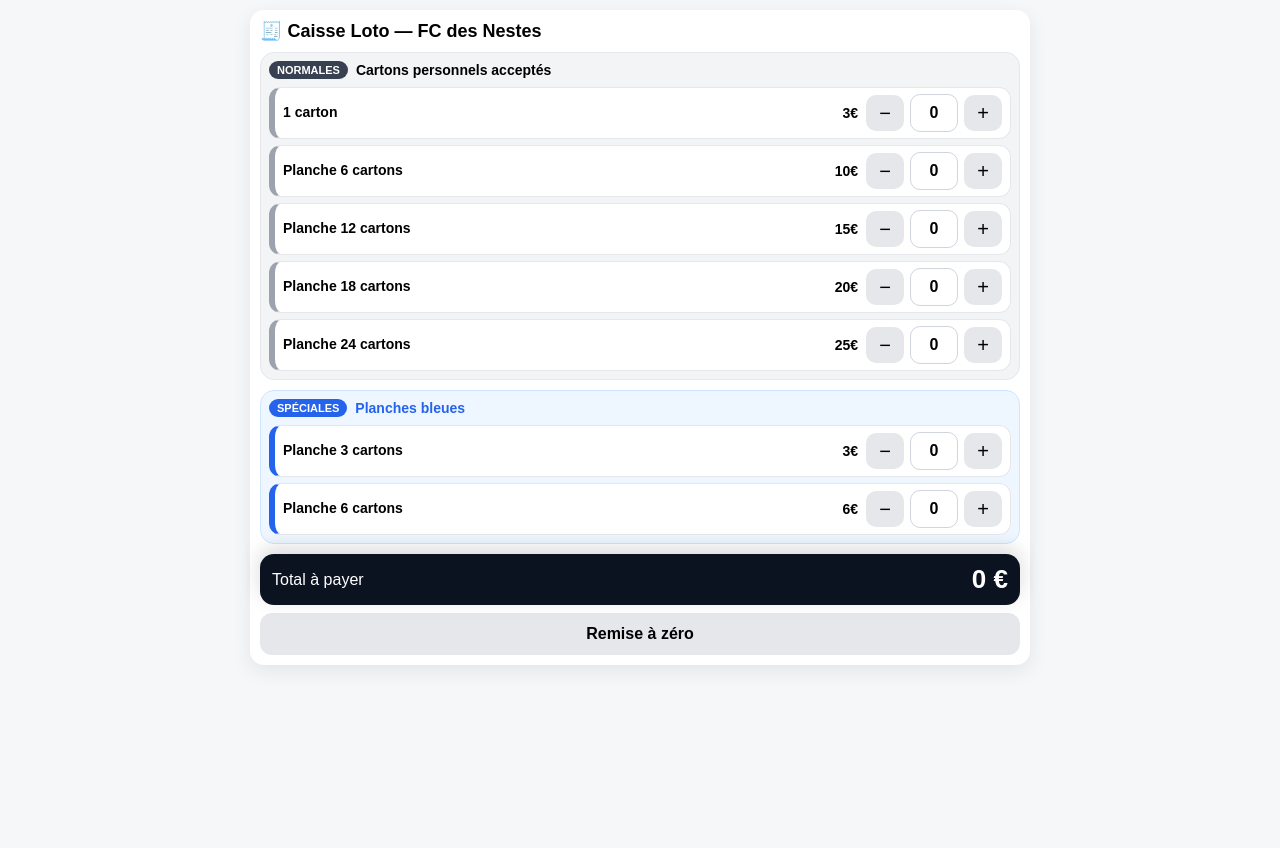
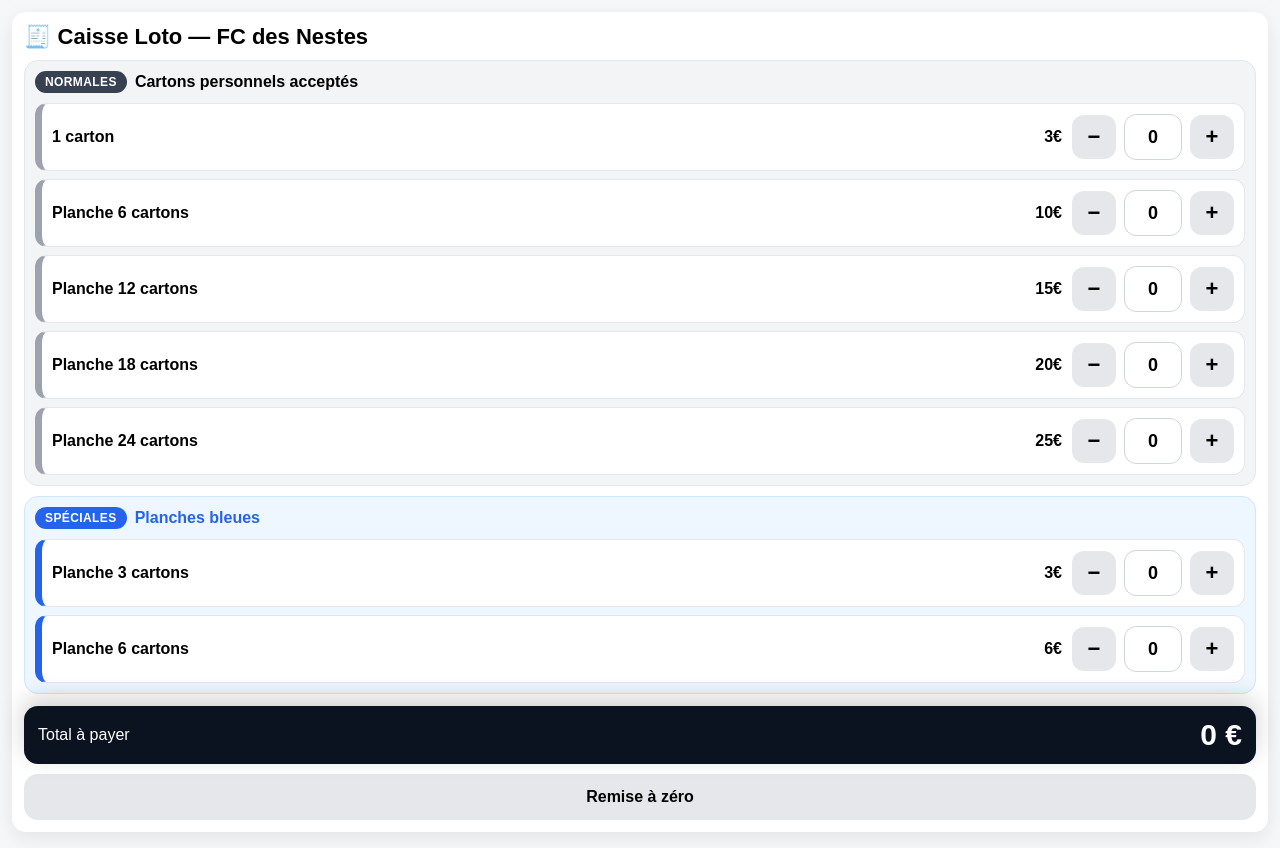
Before and after one commit to pierrechaneau-web/caisse-loto, a plain HTML site: page index.html in a window 1280 px wide. Before the commit the page ends 800 px from the top, so only its background shows below. Drawn offline with Linux system fonts and the light colour scheme.

Commit message:
index.html

```diff
--- a/index.html
+++ b/index.html
@@ -2,77 +2,227 @@
 <html lang="fr">
 <head>
   <meta charset="utf-8" />
-  <meta name="viewport" content="width=device-width, initial-scale=1" />
-  <title>Caisse Loto - FC des Nestes</title>
+  <!-- iPhone : empêche le zoom au double-tap -->
+  <meta name="viewport" content="width=device-width, initial-scale=1, maximum-scale=1, user-scalable=no, viewport-fit=cover" />
+  <title>Caisse Loto — FC des Nestes</title>
+
   <style>
-    body{font-family:Arial,Helvetica,sans-serif;margin:10px;background:#f6f7f9}
-    .card{background:#fff;border-radius:14px;padding:10px;box-shadow:0 6px 20px rgba(0,0,0,.08);max-width:760px;margin:auto}
-    h1{margin:0 0 6px;font-size:18px}
+    html { -webkit-text-size-adjust: 100%; }
+    html, body { width: 100%; height: 100%; }
 
-    /* Sections */
-    .section{border-radius:14px;padding:8px;margin-top:10px}
-    .section h3{margin:0 0 8px;font-size:14px;display:flex;align-items:center;gap:8px}
-    .badge{font-size:11px;font-weight:800;padding:3px 8px;border-radius:999px}
+    :root{
+      --bg: #f6f7f9;
+      --card: #ffffff;
+      --border: #e5e7eb;
 
-    /* Normales : neutre */
-    .norm{background:#f3f4f6;border:1px solid #e5e7eb}
-    .norm .badge{background:#374151;color:#fff}
+      --neutral: #9ca3af;     /* gris */
+      --neutralBg: #f3f4f6;
 
-    /* Spéciales : bleu (planches bleues) */
-    .spec{background:#eef6ff;border:1px solid #cfe6ff}
-    .spec .badge{background:#2563eb;color:#fff}
-    .spec h3{color:#2563eb}
+      --blue: #2563eb;        /* bleu */
+      --blueBg: #eef6ff;
 
-    .list{display:flex;flex-direction:column;gap:6px}
+      --dark: #0b1220;
 
-    /* Lignes compactes */
-    .item{
-      display:flex;align-items:center;gap:8px;
-      border-radius:12px;padding:6px 8px;
-      border:1px solid #e5e7eb;background:#fff;
-    }
-    .item.normRow{border-left:6px solid #9ca3af}   /* gris */
-    .item.specRow{border-left:6px solid #2563eb}   /* bleu */
+      --btn: 44px;            /* boutons +/− */
+      --valW: 56px;
+      --rowPadY: 10px;
+      --rowPadX: 10px;
+      --radius: 14px;
 
-    .label{flex:1;min-width:0}
-    .label b{display:block;font-size:14px;line-height:1.1}
-    .price{font-weight:900;white-space:nowrap;font-size:14px}
-
-    /* boutons compacts */
-    .qty{display:flex;align-items:center;gap:6px}
-    .btn{
-      width:38px;height:36px;border:0;border-radius:10px;
-      background:#e5e7eb;font-size:20px;cursor:pointer;line-height:1;
-    }
-    .val{
-      width:46px;height:36px;border:1px solid #d0d5dd;border-radius:10px;
-      display:flex;align-items:center;justify-content:center;
-      font-size:16px;font-weight:900;background:#fff;
+      --h1: 22px;
+      --h3: 16px;
+      --label: 16px;
+      --price: 16px;
+      --total: 30px;
     }
 
-    /* Total sticky */
+    @media (max-width: 380px){
+      :root{
+        --h1: 20px;
+        --label: 15px;
+        --price: 15px;
+        --total: 28px;
+        --btn: 42px;
+        --valW: 52px;
+      }
+    }
+
+    body{
+      margin:0;
+      background: var(--bg);
+      font-family: Arial, Helvetica, sans-serif;
+    }
+
+    /* évite sur iOS la surbrillance + certains comportements */
+    * { -webkit-tap-highlight-color: transparent; }
+
+    .wrap{
+      padding: 12px;
+      padding-bottom: 16px;
+      min-height: 100%;
+      box-sizing: border-box;
+    }
+
+    .card{
+      width: 100%;
+      max-width: none;
+      margin: 0;
+      background: var(--card);
+      border-radius: var(--radius);
+      box-shadow: 0 6px 20px rgba(0,0,0,.08);
+      padding: 12px;
+      box-sizing: border-box;
+    }
+
+    h1{
+      margin: 0 0 10px 0;
+      font-size: var(--h1);
+      line-height: 1.2;
+    }
+
+    .section{
+      border-radius: var(--radius);
+      padding: 10px;
+      margin-top: 10px;
+      border: 1px solid var(--border);
+    }
+
+    .section h3{
+      margin: 0 0 10px 0;
+      font-size: var(--h3);
+      display: flex;
+      align-items: center;
+      gap: 8px;
+    }
+
+    .badge{
+      font-size: 12px;
+      font-weight: 900;
+      padding: 4px 10px;
+      border-radius: 999px;
+      letter-spacing: .4px;
+      color: #fff;
+      white-space: nowrap;
+    }
+
+    .norm{ background: var(--neutralBg); }
+    .norm .badge{ background:#374151; }
+
+    .spec{ background: var(--blueBg); border-color:#cfe6ff; }
+    .spec .badge{ background: var(--blue); }
+    .spec h3{ color: var(--blue); }
+
+    .list{
+      display: flex;
+      flex-direction: column;
+      gap: 8px;
+    }
+
+    .item{
+      display:flex;
+      align-items:center;
+      gap: 10px;
+      background:#fff;
+      border: 1px solid var(--border);
+      border-radius: 12px;
+      padding: var(--rowPadY) var(--rowPadX);
+      box-sizing: border-box;
+    }
+    .item.normRow{ border-left: 7px solid var(--neutral); }
+    .item.specRow{ border-left: 7px solid var(--blue); }
+
+    .label{
+      flex: 1;
+      min-width: 0;
+    }
+    .label b{
+      display:block;
+      font-size: var(--label);
+      line-height: 1.15;
+    }
+
+    .price{
+      font-weight: 900;
+      font-size: var(--price);
+      white-space: nowrap;
+    }
+
+    .qty{
+      display:flex;
+      align-items:center;
+      gap: 8px;
+    }
+
+    .btn, .raz, button{
+      touch-action: manipulation;     /* iOS: évite le double-tap zoom */
+      -webkit-user-select: none;      /* pas de sélection */
+      user-select: none;
+    }
+
+    .btn{
+      width: var(--btn);
+      height: var(--btn);
+      border: 0;
+      border-radius: 12px;
+      background: #e5e7eb;
+      font-size: 22px;
+      font-weight: 900;
+      line-height: 1;
+      cursor: pointer;
+    }
+    .btn:active{ transform: scale(0.98); }
+
+    .val{
+      width: var(--valW);
+      height: var(--btn);
+      border: 1px solid #d0d5dd;
+      border-radius: 12px;
+      display:flex;
+      align-items:center;
+      justify-content:center;
+      font-size: 18px;
+      font-weight: 900;
+      background:#fff;
+    }
+
     .sticky-total{
-      position:sticky; bottom:0;
-      margin-top:10px;
-      background:#0b1220;color:#fff;border-radius:14px;
-      padding:10px 12px;
-      display:flex;justify-content:space-between;align-items:center;
-      box-shadow:0 -6px 20px rgba(0,0,0,.15);
+      position: sticky;
+      bottom: 0;
+      margin-top: 12px;
+      background: var(--dark);
+      color: #fff;
+      border-radius: var(--radius);
+      padding: 12px 14px;
+      display:flex;
+      justify-content: space-between;
+      align-items:center;
+      box-shadow: 0 -8px 24px rgba(0,0,0,.18);
     }
-    .sticky-total .amt{font-size:26px;font-weight:900}
+    .sticky-total .amt{
+      font-size: var(--total);
+      font-weight: 900;
+      white-space: nowrap;
+    }
 
-    /* Un seul bouton */
-    .btns{margin-top:8px}
-    button.action{
-      width:100%;
-      height:42px;border-radius:12px;border:0;
-      font-size:16px;font-weight:800;cursor:pointer;
-      background:#e5e7eb;
+    .btns{
+      margin-top: 10px;
     }
-    button.action:active{transform:scale(0.99)}
+    .raz{
+      width: 100%;
+      height: 46px;
+      border: 0;
+      border-radius: 14px;
+      background: #e5e7eb;
+      font-size: 16px;
+      font-weight: 900;
+      cursor: pointer;
+    }
+    .raz:active{ transform: scale(0.99); }
   </style>
 </head>
+
 <body>
+  <div class="wrap">
     <div class="card">
       <h1>🧾 Caisse Loto — FC des Nestes</h1>
 
@@ -92,7 +242,8 @@
       </div>
 
       <div class="btns">
-      <button class="action" id="raz">Remise à zéro</button>
+        <button class="raz" id="raz">Remise à zéro</button>
+      </div>
     </div>
   </div>
 
@@ -118,9 +269,9 @@
         <div class="label"><b>${it.label}</b></div>
         <div class="price">${it.price}€</div>
         <div class="qty">
-          <button class="btn" data-act="dec" data-id="${it.id}">−</button>
+          <button class="btn" data-act="dec" data-id="${it.id}" aria-label="Moins">−</button>
           <div class="val" id="val-${it.id}">0</div>
-          <button class="btn" data-act="inc" data-id="${it.id}">+</button>
+          <button class="btn" data-act="inc" data-id="${it.id}" aria-label="Plus">+</button>
         </div>
       </div>
     `;
@@ -146,10 +297,20 @@
     if (!btn) return;
     const id = btn.dataset.id;
     const act = btn.dataset.act;
+
     if (act === "inc") state[id] += 1;
     if (act === "dec") state[id] = Math.max(0, state[id] - 1);
+
     update(id);
   });
+
+  // iOS : bloque le zoom au double-tap (safety net)
+  let lastTouchEnd = 0;
+  document.addEventListener('touchend', function (event) {
+    const now = Date.now();
+    if (now - lastTouchEnd <= 300) event.preventDefault();
+    lastTouchEnd = now;
+  }, { passive: false });
 
   document.getElementById("raz").addEventListener("click", () => {
     for (const k in state) state[k] = 0;
```
Lines whose indentation alone changed are shown as unchanged.
